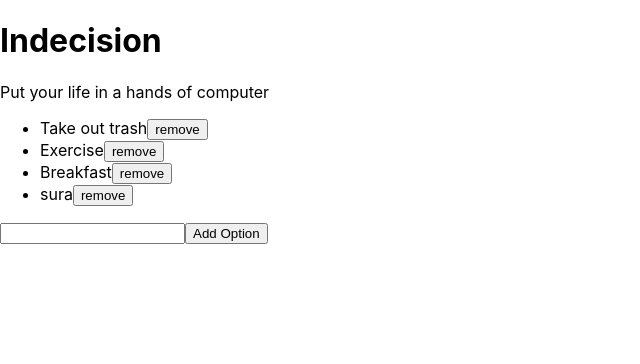
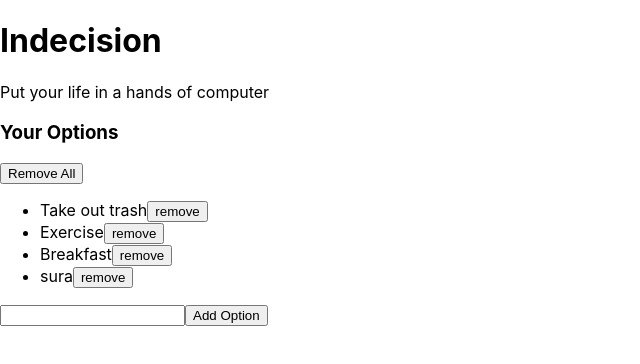
Before and after one commit to suraffy/indecision-app, a React (Create React App) app: page / in a window 1280 px wide. Shown: the top 364 px of the page, without its empty margins (0-640 px from the left). Built offline with nearby package versions, Linux system fonts and the light colour scheme.

Commit message:
handle remove all options

```diff
--- a/src/App.js
+++ b/src/App.js
@@ -12,6 +12,10 @@ class App extends Component {
       { id: 3, text: "Breakfast" },
       { id: 4, text: "sura" },
     ],
+  };
+
+  handleRemoveAllOptions = (id) => {
+    this.setState({ options: [] });
   };
 
   handleRemoveOption = (id) => {
@@ -46,6 +50,7 @@ class App extends Component {
       <div>
         <Header />
         <Options
+          onRemoveAllOptions={this.handleRemoveAllOptions}
           onRemoveOption={this.handleRemoveOption}
           options={this.state.options}
         />
--- a/src/components/Options.jsx
+++ b/src/components/Options.jsx
@@ -2,6 +2,10 @@ import Option from "./Option";
 
 const Options = (props) => {
   return (
+    <div>
+      <h3>Your Options</h3>
+      <button onClick={props.onRemoveAllOptions}>Remove All</button>
+
       <ul>
         {props.options.map((option) => (
           <Option
@@ -11,6 +15,7 @@ const Options = (props) => {
           />
         ))}
       </ul>
+    </div>
   );
 };
 
```
Lines whose indentation alone changed are shown as unchanged.
